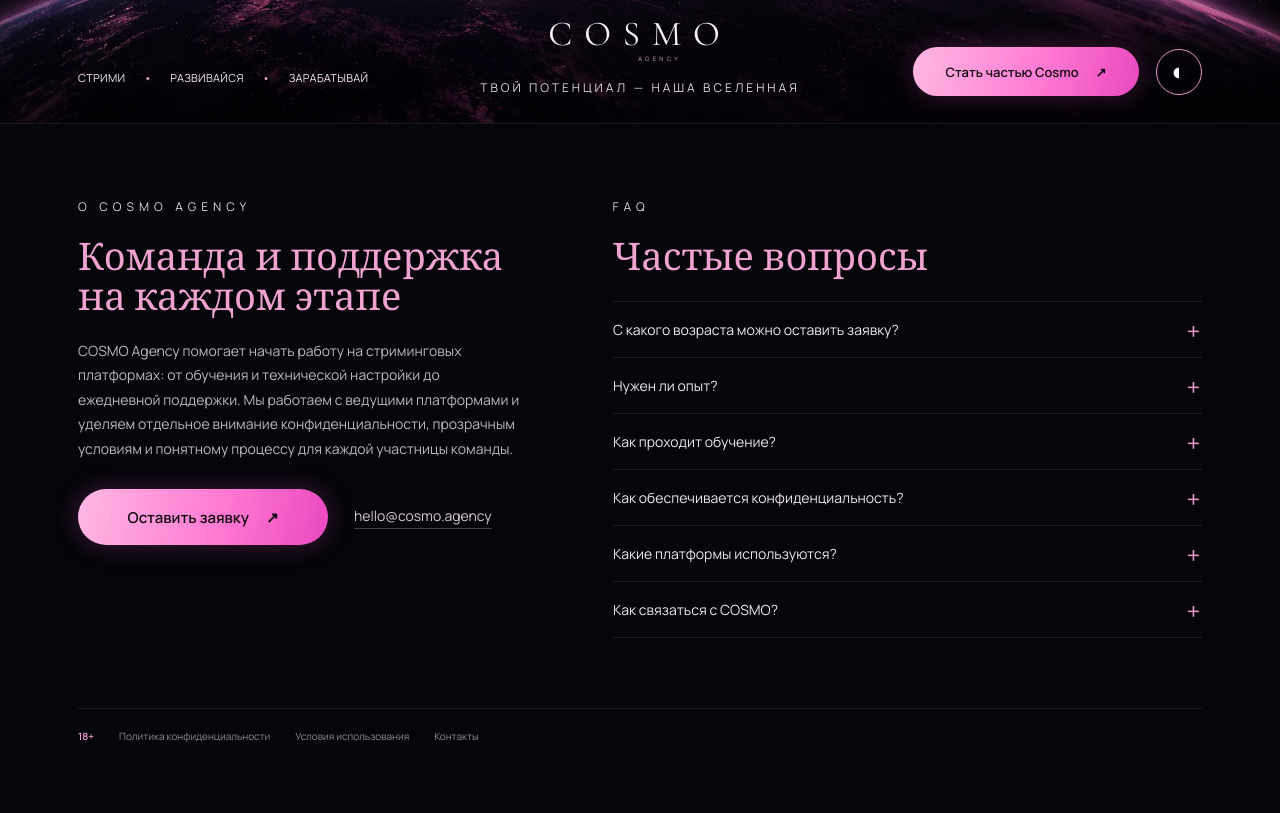
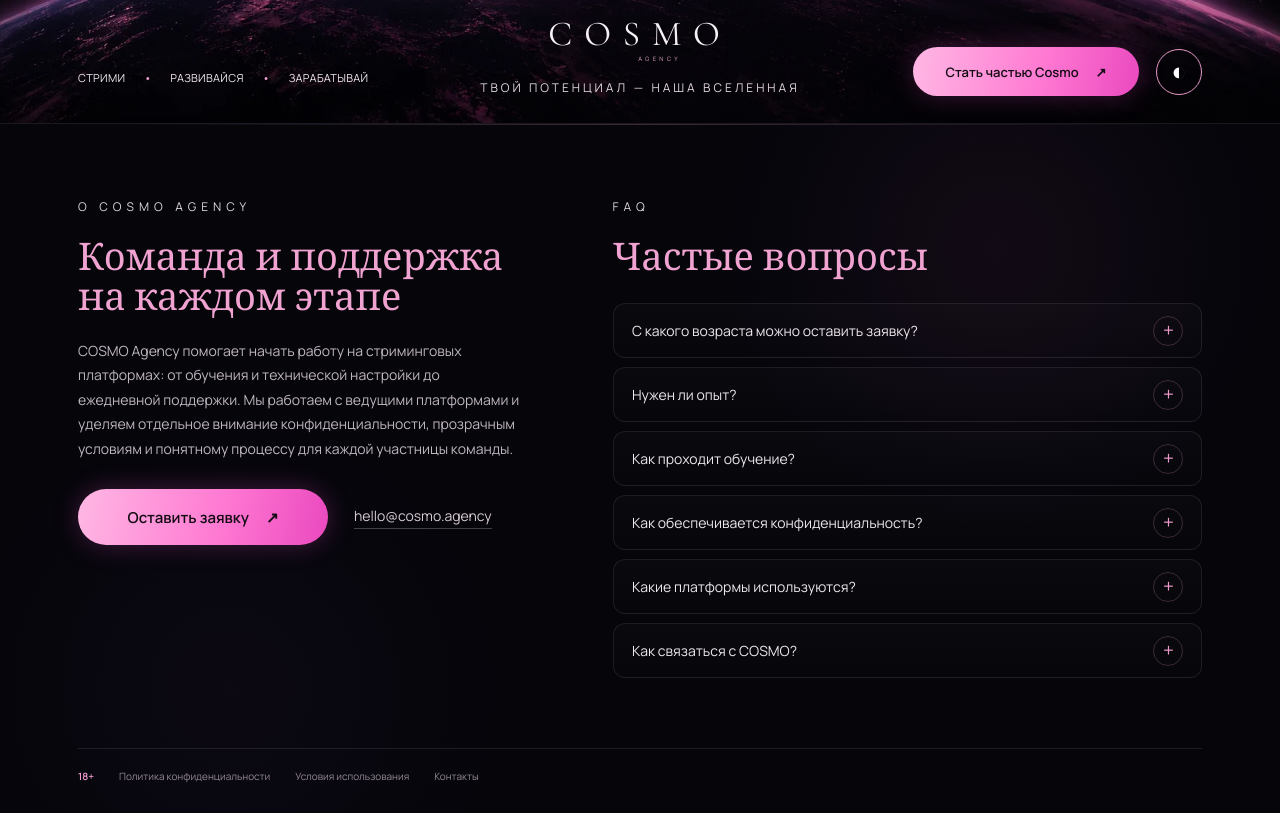
Before and after one commit to SviatF/cosmo-agency, a Next.js app: page / in a window 1280 px wide. Shown: the part 1500-2313 px from the top of the page. Before the commit the page ends 2273 px from the top, so only its background shows below. Built offline with nearby package versions, Linux system fonts and the light colour scheme; no server answers.

Commit message:
Polish FAQ and lower content aesthetics

```diff
--- a/app/seo.css
+++ b/app/seo.css
@@ -8,11 +8,27 @@ button.outline-btn { background: transparent; color: inherit; }
 button.pink-btn { border: 0; }
 
 .seo-content {
-  background: #05050a;
+  position: relative;
+  overflow: hidden;
+  background:
+    radial-gradient(circle at 78% 18%, rgba(171,70,159,.08), transparent 25%),
+    radial-gradient(circle at 18% 82%, rgba(93,48,130,.07), transparent 24%),
+    #05050a;
   border-top: 1px solid rgba(255,255,255,.08);
   padding: 74px 0 30px;
 }
+.seo-content::before {
+  content: '';
+  position: absolute;
+  left: 8%;
+  right: 8%;
+  top: 0;
+  height: 1px;
+  background: linear-gradient(90deg, transparent, rgba(240,155,215,.24), transparent);
+}
 .seo-content__inner {
+  position: relative;
+  z-index: 1;
   display: grid;
   grid-template-columns: .86fr 1.14fr;
   gap: 90px;
@@ -44,13 +60,42 @@ button.pink-btn { border: 0; }
   gap: 26px;
   margin-top: 28px;
 }
-.faq h2 { margin-bottom: 22px; }
-.faq__list { border-top: 1px solid rgba(255,255,255,.11); }
-.faq details { border-bottom: 1px solid rgba(255,255,255,.11); }
+
+.faq h2 { margin-bottom: 24px; }
+.faq__list {
+  display: grid;
+  gap: 9px;
+  border-top: 0;
+}
+.faq details {
+  position: relative;
+  overflow: hidden;
+  border: 1px solid rgba(255,255,255,.085);
+  border-radius: 12px;
+  background: linear-gradient(180deg, rgba(255,255,255,.018), rgba(255,255,255,.008));
+  transition: border-color .28s ease, background .28s ease, transform .28s ease, box-shadow .28s ease;
+}
+.faq details::before {
+  content: '';
+  position: absolute;
+  inset: 0 auto 0 0;
+  width: 2px;
+  background: linear-gradient(180deg, transparent, rgba(242,155,215,.65), transparent);
+  opacity: 0;
+  transition: opacity .28s ease;
+}
+.faq details:hover,
+.faq details[open] {
+  border-color: rgba(242,155,215,.2);
+  background: linear-gradient(180deg, rgba(242,155,215,.035), rgba(255,255,255,.012));
+  box-shadow: 0 12px 34px rgba(0,0,0,.15);
+}
+.faq details:hover { transform: translateX(3px); }
+.faq details[open]::before { opacity: 1; }
 .faq summary {
   list-style: none;
   cursor: pointer;
-  padding: 18px 34px 18px 0;
+  padding: 17px 54px 17px 18px;
   position: relative;
   font-size: 14px;
   color: #eee7ed;
@@ -59,22 +104,35 @@ button.pink-btn { border: 0; }
 .faq summary::after {
   content: '+';
   position: absolute;
-  right: 2px;
+  right: 18px;
   top: 50%;
   transform: translateY(-50%);
+  width: 28px;
+  height: 28px;
+  display: grid;
+  place-items: center;
+  border: 1px solid rgba(242,155,215,.22);
+  border-radius: 50%;
   color: #ed9aca;
-  font-size: 24px;
+  font-size: 19px;
   font-weight: 300;
+  line-height: 1;
+  transition: transform .25s ease, color .25s ease, background .25s ease;
 }
-.faq details[open] summary::after { content: '−'; }
+.faq details[open] summary::after {
+  content: '−';
+  background: rgba(242,155,215,.08);
+}
 .faq details p {
-  margin: -3px 0 18px;
+  margin: -2px 52px 17px 18px;
   color: #aaa1ac;
   font-size: 12px;
   line-height: 1.7;
   max-width: 650px;
 }
 .legal-bar {
+  position: relative;
+  z-index: 1;
   margin-top: 70px;
   padding-top: 20px;
   border-top: 1px solid rgba(255,255,255,.09);
@@ -183,9 +241,13 @@ button.pink-btn { border: 0; }
 .legal-page a { color: #efa1cf; }
 
 @media (max-width: 820px) {
-  .seo-content { padding: 54px 0 24px; }
-  .seo-content__inner { grid-template-columns: 1fr; gap: 55px; }
+  .seo-content { padding: 46px 0 24px; }
+  .seo-content__inner { grid-template-columns: 1fr; gap: 45px; }
   .seo-content h2 { font-size: 32px; }
+  .faq__list { gap: 8px; }
+  .faq summary { padding: 15px 48px 15px 15px; font-size: 13px; }
+  .faq summary::after { right: 13px; width: 26px; height: 26px; }
+  .faq details p { margin: -1px 42px 15px 15px; }
   .legal-bar { flex-wrap: wrap; gap: 15px 20px; margin-top: 50px; }
   .lead-modal { padding: 12px; align-items: end; }
   .lead-modal__panel { padding: 34px 20px 24px; max-height: 92vh; border-radius: 18px 18px 0 0; }
```
